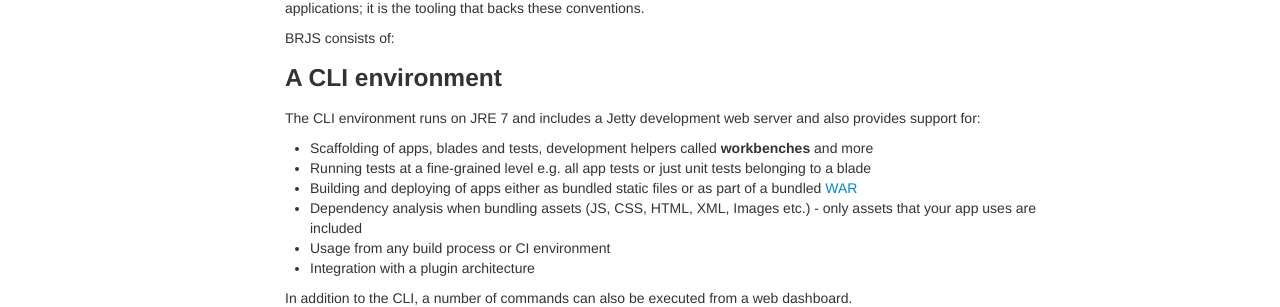
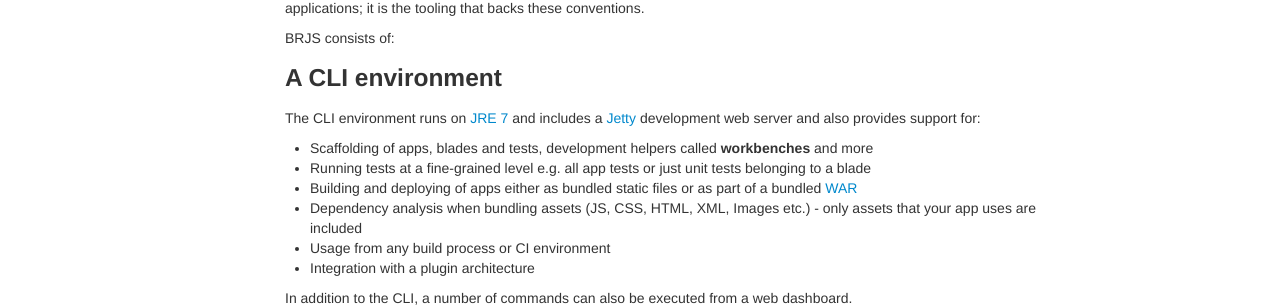
Before and after one commit to BladeRunnerJS/brjs-site, a Jekyll site: the page built from _posts/2013-09-16-introducing-bladerunnerjs.md, in a window 1280 px wide and 900 px high, scrolled down 992 px. Shown: the part 150-457 px from the top of the window. Built offline with Jekyll 4.4.1, drawn with Linux system fonts in a browser that asks for light colours; comment, search, counter and statistics services are not loaded; some of the changed lines change nothing that is shown.

Commit message:
adding links to external resources

```diff
--- a/_posts/2013-09-16-introducing-bladerunnerjs.md
+++ b/_posts/2013-09-16-introducing-bladerunnerjs.md
@@ -45,14 +45,18 @@
 
 ### A CLI environment
 
-The CLI environment runs on JRE 7 and includes a Jetty development web server and also provides support for:
+The CLI environment runs on [JRE 7][jre7] and includes a [Jetty][jetty] development web server and also provides support for:
 
 * Scaffolding of apps, blades and tests, development helpers called **workbenches** and more
 * Running tests at a fine-grained level e.g. all app tests or just unit tests belonging to a blade
-* Building and deploying of apps either as bundled static files or as part of a bundled [WAR](http://en.wikipedia.org/wiki/WAR_file_format_(Sun))
+* Building and deploying of apps either as bundled static files or as part of a bundled [WAR][war_file]
 * Dependency analysis when bundling assets (JS, CSS, HTML, XML, Images etc.) - only assets that your app uses are included
 * Usage from any build process or CI environment
 * Integration with a plugin architecture
+
+[war_file]:http://en.wikipedia.org/wiki/WAR_file_format_(Sun)
+[jre7]:http://www.oracle.com/technetwork/java/javase/downloads/java-se-jre-7-download-432155.html
+[jetty]:http://www.eclipse.org/jetty/
 
 In addition to the CLI, a number of commands can also be executed from a web dashboard.
 
```
